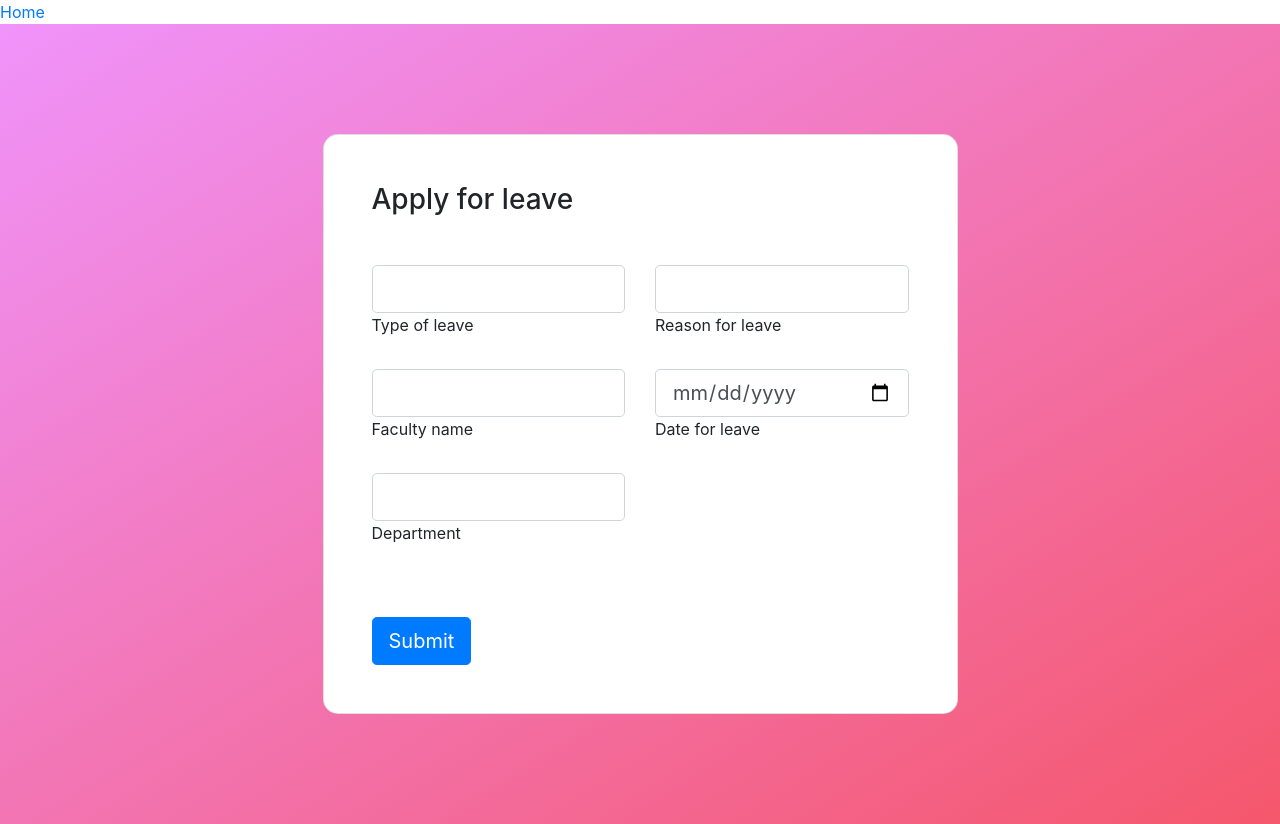
After one commit to yashwanth0010/CMS, a Django app: page /sleave in a window 1280 px wide. The commit adds this page. Run offline with Django 4.2, Linux system fonts and the light colour scheme.

Commit message:
added leaves for students

```diff
--- a/std/urls.py
+++ b/std/urls.py
@@ -5,5 +5,7 @@ from django.conf.urls.static import static
 from std import views
 urlpatterns = [
     path('shome', views.shome, name='shome'),
+    path('sleave',views.sleave, name='sleave'),
+    path('yourleaves' , views.yourleaves, name = 'yourleaves')
 
 ]
--- a/std/views.py
+++ b/std/views.py
@@ -4,14 +4,34 @@ from django.contrib import messages
 from django.contrib.auth.models import auth
 from django.db import connections
 import base64
-from  .models import Student_data
+from  .models import Student_data,StdLeaves
 import login.views as lv
 
 
 # This is a function which gets data from student table in 2nd database and send to html
 def shome(request):
-    rollno =lv.rollno
+
+    shome.rollno =lv.rollno
     #the below statement gets the data based on the rollno and returns a queryset
-    data = Student_data.objects.using('Data_db').filter(rollno=rollno).values()
+    data = Student_data.objects.using('Data_db').filter(rollno=shome.rollno).values()
     #print(data[0]['name'])
     return render(request,'shome.html', {'std' : data[0]})
+
+
+def sleave(request):
+    if(request.method == 'POST'):
+        type = request.POST['type']
+        reason = request.POST['reason']
+        faculty_name = request.POST['name']
+        date = request.POST['date']
+        dept = request.POST['dept']
+        is_granted=0
+        leave = StdLeaves(std_rollno = shome.rollno, type_of_leave = type, reason_for_leave = reason,  faculty_name = faculty_name,d_o_l = date,department=dept,is_granted = is_granted)
+        leave.save(using='Data_db')
+        return render(request,'sleave.html')
+    return render(request,'sleave.html')
+
+def yourleaves(request):
+    data = StdLeaves.objects.using('Data_db').filter(std_rollno=shome.rollno).values()
+    print(data)
+    return render(request,'yourleaves.html',{'leaves' : data[0]})
--- a/templates/Shome.html
+++ b/templates/Shome.html
@@ -29,6 +29,8 @@
                 {% endfor %}
 
             </div>
+            <a href='sleave'> Apply for leave </a>
+            <a href='yourleaves'> Your Leaves </a>
 
 
 
--- /dev/null
+++ b/templates/sleave.html
@@ -0,0 +1,98 @@
+{% load static %}
+<!DOCTYPE html>
+<!--[if lt IE 7]>      <html class="no-js lt-ie9 lt-ie8 lt-ie7"> <![endif]-->
+<!--[if IE 7]>         <html class="no-js lt-ie9 lt-ie8"> <![endif]-->
+<!--[if IE 8]>         <html class="no-js lt-ie9"> <![endif]-->
+<!--[if gt IE 8]>      <html class="no-js"> <!--<![endif]-->
+<html>
+    <head>
+        <meta charset="utf-8">
+        <meta http-equiv="X-UA-Compatible" content="IE=edge">
+        <title></title>
+        <meta name="description" content="">
+        <meta name="viewport" content="width=device-width, initial-scale=1">
+        <link rel="stylesheet" href=" {% static 'signup.css' %} ">
+        <link rel="stylesheet" href="https://cdn.jsdelivr.net/npm/bootstrap@4.4.1/dist/css/bootstrap.min.css" integrity="sha384-Vkoo8x4CGsO3+Hhxv8T/Q5PaXtkKtu6ug5TOeNV6gBiFeWPGFN9MuhOf23Q9Ifjh" crossorigin="anonymous">
+    </head>
+    <body>
+        <a href='shome'> Home</a>
+
+        <section class="vh-100 gradient-custom">
+            <div class="container py-5 h-100">
+              <div class="row justify-content-center align-items-center h-100">
+                <div class="col-12 col-lg-9 col-xl-7">
+                  <div class="card shadow-2-strong card-registration" style="border-radius: 15px;">
+                    <div class="card-body p-4 p-md-5">
+                      {%for message in messages%}
+                      <h4> {{message}} </h4>
+                      {% endfor %}
+                      <h3 class="mb-4 pb-2 pb-md-0 mb-md-5">Apply for leave</h3>
+                      <form method="POST" action="sleave">
+                        {% csrf_token %}
+                        <div class="row">
+                          <div class="col-md-6 mb-4">
+
+                            <div class="form-outline">
+                              <input type="text" id="type" name="type" class="form-control form-control-lg" />
+                              <label class="form-label" for="type" >Type of leave</label>
+                            </div>
+
+                          </div>
+                          <div class="col-md-6 mb-4">
+
+                            <div class="form-outline">
+                              <input type="text" id="reason" name="reason" class="form-control form-control-lg" />
+                              <label class="form-label" for="reason" >Reason for leave</label>
+                            </div>
+
+                          </div>
+                        </div>
+
+                        <div class="row">
+                          <div class="col-md-6 mb-4 d-flex align-items-center">
+
+                            <div class="form-outline">
+                              <input type="name" id="name" name="name" class="form-control form-control-lg" />
+                              <label class="form-label" for="name" >Faculty name </label>
+                            </div>
+                          </div>
+                            <div class="col-md-6 mb-4">
+                              <div class="form-outline">
+                                  <input type="date" id="date" name="date" class="form-control form-control-lg" />
+                                  <label class="form-label" for="date" >Date for leave</label>
+                                </div>
+
+
+
+                          </div>
+
+                        </div>
+
+
+                        <div class="row">
+                          <div class="col-md-6 mb-4 pb-2">
+                              <div class="form-outline">
+                                  <input type="dept" id="dept" name="dept" class="form-control form-control-lg" />
+                                  <label class="form-label" for="dept" >Department</label>
+                                </div>
+                              </div>
+                      </div>
+
+
+
+
+                        <div class="mt-4 pt-2">
+                          <input class="btn btn-primary btn-lg" type="submit" value="Submit" />
+                        </div>
+
+                      </form>
+                    </div>
+                  </div>
+                </div>
+              </div>
+            </div>
+          </section>
+
+        <script src="" async defer></script>
+    </body>
+</html>
```
Also changed, not shown: std/models.py (+15 -0 lines), templates/yourleaves.html (added, +30 -0 lines).
